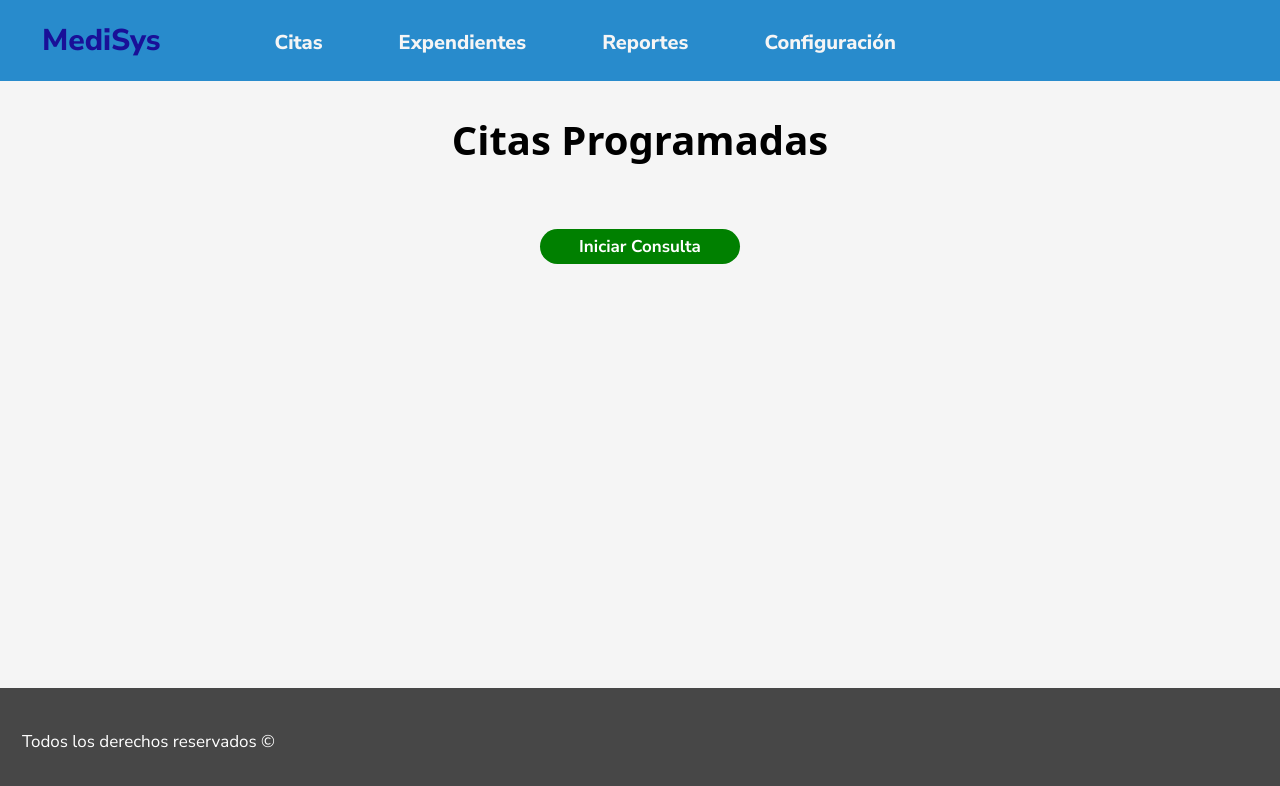
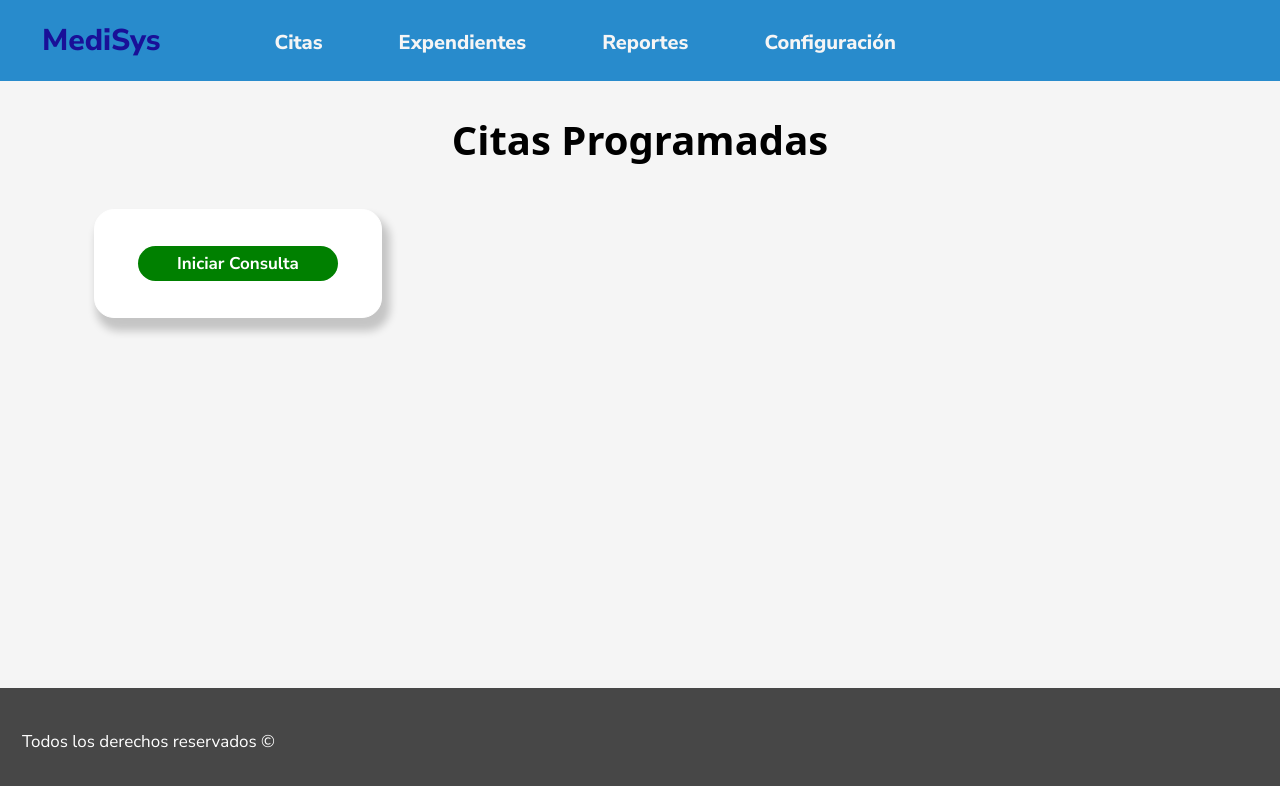
Before and after one commit to Brian-Esq/Consultorio-Medico-APS, a React (Create React App) app: page /citas in a window 1280 px wide. Shown: the top 786 px of the page. Built offline with nearby package versions, Linux system fonts and the light colour scheme.

Commit message:
Cards para pacientes

```diff
--- /dev/null
+++ b/src/Componentes/Programaciones/programaciones.css
@@ -0,0 +1,30 @@
+@import url('https://fonts.googleapis.com/css2?family=Nunito+Sans:wght@400;700;800&display=swap');
+
+.card {
+    background-color: white;
+    width: 18rem;
+    text-align: center;
+    box-shadow: 5px 10px 9px 3px rgba(0, 0, 0, 0.2);
+    border-color: white;
+    border-radius: 20px;
+    float: none;
+}
+
+.progsCol{
+    display: flex;
+    align-items: center;
+}
+
+.initCons{
+    background-color: green;
+    font-weight: bold;
+    font-family: 'Nunito Sans', sans-serif;
+    color: white;
+    width: 200px;
+    height: 35px;
+    border-radius: 20px;
+    font-size: 17px;
+    border: none;
+    margin-top: 20px;
+    margin-bottom: 20px;
+  }
--- /dev/null
+++ b/src/Componentes/Programaciones/programaciones.tsx
@@ -0,0 +1,37 @@
+import { Link } from 'react-router-dom';
+import './programaciones.css';
+import Container from 'react-bootstrap/Container';
+import Row from 'react-bootstrap/Row';
+import Col from 'react-bootstrap/Col';
+import { useState } from 'react';
+import Card from 'react-bootstrap/Card';
+
+interface ProgramacionesProps {
+    id: number,
+    fecha: string,
+    hora: string,
+    TipoCita: string,
+    Asistencia: boolean,
+    Paciente: string,
+    Empleado: string
+}
+
+const Programaciones: React.FC<ProgramacionesProps> = ({ id, fecha, hora, TipoCita, Asistencia, Paciente, Empleado }) => {
+    return (
+        <Container className="progsPage">
+            <Row>
+                <Col className="progsCol">
+                    <Card className="card">
+                        <Card.Body>
+                            <Row>
+                                <Link to='/consulta'><button className="initCons">Iniciar Consulta</button></Link>
+                            </Row>
+                        </Card.Body>
+                    </Card>
+                </Col>
+            </Row>
+        </Container>
+    )
+}
+
+export default Programaciones;
--- a/src/Pages/Citas/citas.css
+++ b/src/Pages/Citas/citas.css
@@ -14,20 +14,13 @@
 }
 
 .citasButRow{
-    margin-top: 40px;
-    margin-bottom: 40px;
+    align-items: center;
   }
 
-  .initCons{
-    background-color: green;
-    font-weight: bold;
-    font-family: 'Nunito Sans', sans-serif;
-    color: white;
-    width: 200px;
-    height: 35px;
-    border-radius: 20px;
-    font-size: 17px;
-    border: none;
+.citasButCol{
+    display: flex;
+    justify-content: center;
+    align-items: center;
     margin-top: 20px;
     margin-bottom: 20px;
-  }
+}
--- a/src/Pages/Citas/citas.tsx
+++ b/src/Pages/Citas/citas.tsx
@@ -3,9 +3,30 @@ import Container from 'react-bootstrap/Container';
 import Row from 'react-bootstrap/Row';
 import Col from 'react-bootstrap/Col';
 import { Link } from "react-router-dom";
+import Programaciones from '../../Componentes/Programaciones/programaciones';
 
-function Citas(){
-    return(
+interface CitaMedica {
+    id: number,
+    fecha: string,
+    hora: string,
+    TipoCita: string,
+    Asistencia: boolean,
+    Paciente: string,
+    Empleado: string
+}
+
+function Citas() {
+
+    const cita1: CitaMedica = {
+        id: 1,
+        fecha: '2021-09-01',
+        hora: '10:00',
+        TipoCita: 'Consulta',
+        Asistencia: true,
+        Paciente: 'Brian',
+        Empleado: 'Eustace'
+    }
+    return (
         <Container className='citasPage'>
             <Row className='citasTitleRow'>
                 <Col>
@@ -13,8 +34,9 @@ function Citas(){
                 </Col>
             </Row>
             <Row className='citasButRow'>
-                <Col>
-                    <Link to='/consulta'><button className="initCons">Iniciar Consulta</button></Link>
+                <Col className='citasButCol'>
+                    <Programaciones id={cita1.id} fecha={cita1.fecha} hora={cita1.hora}
+                        TipoCita={cita1.TipoCita} Asistencia={cita1.Asistencia} Paciente={cita1.Paciente} Empleado={cita1.Empleado} />
                 </Col>
             </Row>
         </Container>
```
